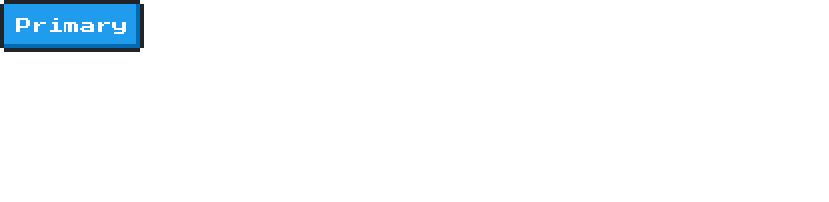
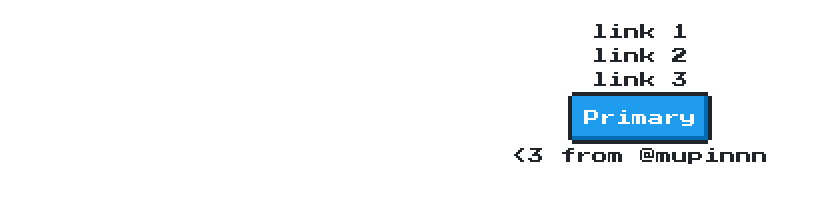
Before and after one commit to mupinnn/mupinnn.github.io, a Gatsby site: page / in a window 1280 px wide. Shown: the whole page, without its empty margins (0-829 px from the left). Built offline with nearby package versions, Linux system fonts and the light colour scheme; Gatsby itself is replaced by a stand-in of ours.

Commit message:
create layout, footer, navbar component

```diff
--- /dev/null
+++ b/src/components/Footer.js
@@ -0,0 +1,9 @@
+import React from "react";
+
+export default function Footer() {
+    return (
+        <footer>
+            <p>{`<3`} from @mupinnn</p>
+        </footer>
+    );
+}
--- /dev/null
+++ b/src/components/Layout.js
@@ -0,0 +1,20 @@
+import React from "react";
+import SEO from "./SEO";
+import Navbar from "./Navbar";
+import Footer from "./Footer";
+
+const Layout = ({ children }) => {
+    return (
+        <div
+            id="root"
+            className="w-10/12 mx-auto p-5 flex flex-col items-center"
+        >
+            <SEO />
+            <Navbar />
+            <main id="content-container">{children}</main>
+            <Footer />
+        </div>
+    );
+};
+
+export default Layout;
--- /dev/null
+++ b/src/components/Navbar.js
@@ -0,0 +1,13 @@
+import React from "react";
+
+export default function Navbar() {
+    return (
+        <nav>
+            <ul>
+                <li>link 1</li>
+                <li>link 2</li>
+                <li>link 3</li>
+            </ul>
+        </nav>
+    );
+}
--- a/src/pages/index.js
+++ b/src/pages/index.js
@@ -1,11 +1,12 @@
 import React from "react";
+import Layout from "../components/Layout";
 
 export default function Home() {
     return (
-        <div>
+        <Layout>
             <button type="button" class="nes-btn is-primary">
                 Primary
             </button>
-        </div>
+        </Layout>
     );
 }
```
